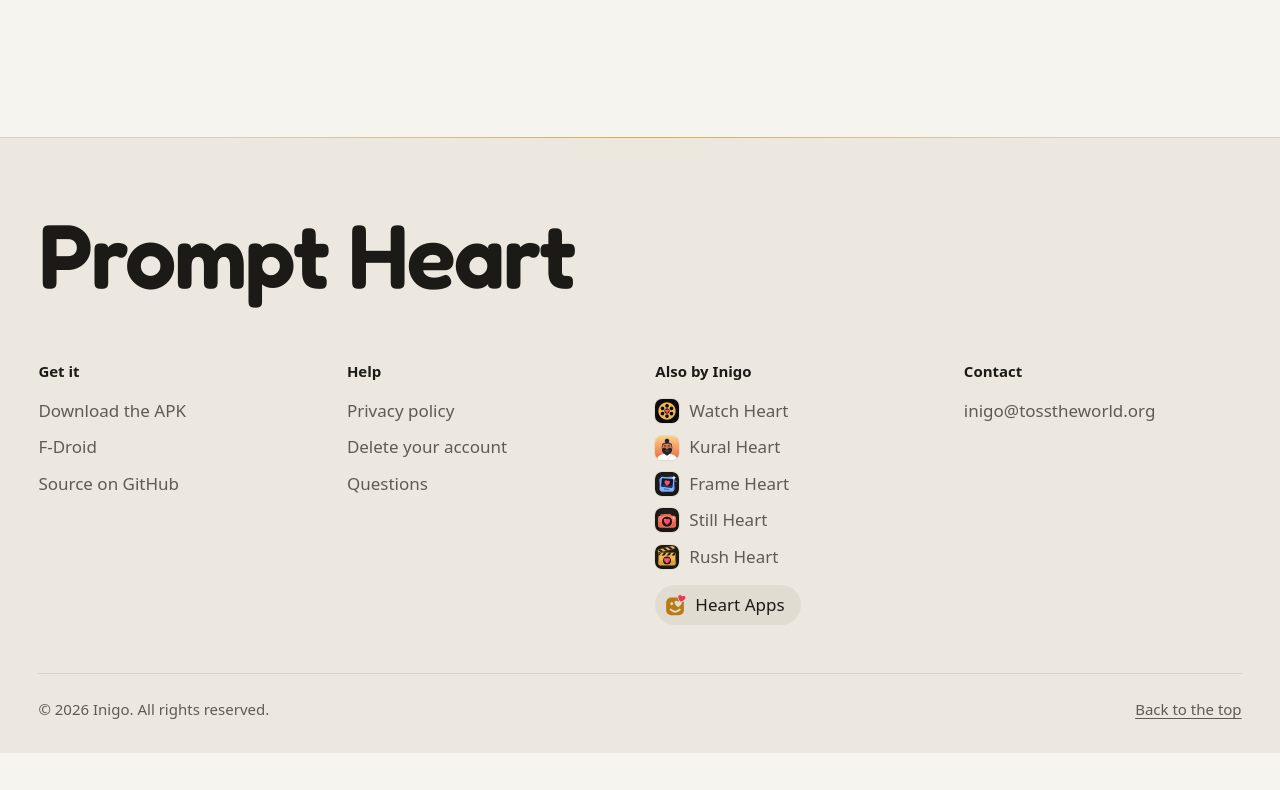
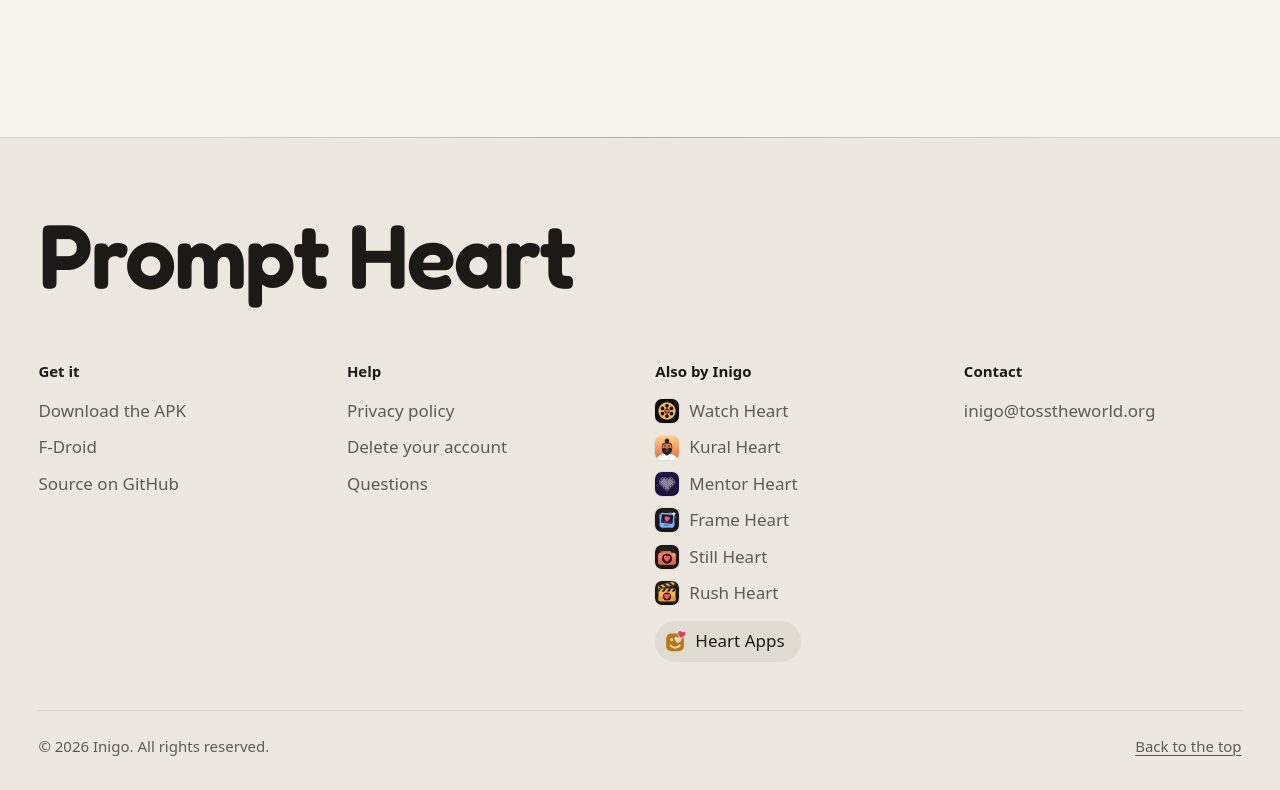
Before and after one commit to inigo-code/prompt-heart-site, a plain HTML site: page index.html in a window 1280 px wide. Shown: the part 6312-7102 px from the top of the page. Before the commit the page ends 7065 px from the top, so only its background shows below. Drawn offline with Linux system fonts and the light colour scheme.

Commit message:
Footer: Mentor Heart, the new app for college departments

```diff
--- a/index.html
+++ b/index.html
@@ -187,7 +187,7 @@
     <div class="foot-cols">
       <nav aria-label="Get the app"><h2>Get it</h2><a href="https://github.com/inigo-code/prompt-heart/releases/latest/download/promptheart.apk">Download the APK</a><a href="fdroid.html">F-Droid</a><a href="https://github.com/inigo-code/prompt-heart">Source on GitHub</a></nav>
       <nav aria-label="Help"><h2>Help</h2><a href="privacy.html">Privacy policy</a><a href="delete-account.html">Delete your account</a><a href="#questions">Questions</a></nav>
-      <nav aria-label="Also by Inigo"><h2>Also by Inigo</h2><a class="to-app" href="https://inigo-code.github.io/watch-heart-site/"><img src="assets/watch-heart.png" width="24" height="24" alt="">Watch Heart</a><a class="to-app" href="https://inigo-code.github.io/kural-heart-site/"><img src="assets/kural-heart.png" width="24" height="24" alt="">Kural Heart</a><a class="to-app" href="https://inigo-code.github.io/frame-heart-site/"><img src="assets/frame-heart.svg" width="24" height="24" alt="">Frame Heart</a><a class="to-app" href="https://inigo-code.github.io/still-heart-site/"><img src="assets/still-heart.svg" width="24" height="24" alt="">Still Heart</a><a class="to-app" href="https://inigo-code.github.io/rush-heart-site/"><img src="assets/rush-heart.svg" width="24" height="24" alt="">Rush Heart</a><a class="to-home" href="https://inigo-code.github.io/"><picture><source srcset="assets/heart-apps.svg" media="(prefers-color-scheme: dark)"><img src="assets/heart-apps-light.svg" width="20" height="20" alt=""></picture>Heart Apps</a></nav>
+      <nav aria-label="Also by Inigo"><h2>Also by Inigo</h2><a class="to-app" href="https://inigo-code.github.io/watch-heart-site/"><img src="assets/watch-heart.png" width="24" height="24" alt="">Watch Heart</a><a class="to-app" href="https://inigo-code.github.io/kural-heart-site/"><img src="assets/kural-heart.png" width="24" height="24" alt="">Kural Heart</a><a class="to-app" href="https://heartapps.github.io/mentor-heart/"><img src="assets/mentor-heart.png" width="24" height="24" alt="">Mentor Heart</a><a class="to-app" href="https://inigo-code.github.io/frame-heart-site/"><img src="assets/frame-heart.svg" width="24" height="24" alt="">Frame Heart</a><a class="to-app" href="https://inigo-code.github.io/still-heart-site/"><img src="assets/still-heart.svg" width="24" height="24" alt="">Still Heart</a><a class="to-app" href="https://inigo-code.github.io/rush-heart-site/"><img src="assets/rush-heart.svg" width="24" height="24" alt="">Rush Heart</a><a class="to-home" href="https://inigo-code.github.io/"><picture><source srcset="assets/heart-apps.svg" media="(prefers-color-scheme: dark)"><img src="assets/heart-apps-light.svg" width="20" height="20" alt=""></picture>Heart Apps</a></nav>
       <nav aria-label="Contact"><h2>Contact</h2><a href="mailto:inigo@tosstheworld.org?subject=Prompt%20Heart">inigo@tosstheworld.org</a></nav>
     </div>
     <div class="foot-last"><p>© 2026 Inigo. All rights reserved.</p><a href="#top">Back to the top</a></div>
```
Also changed, not shown: assets/mentor-heart.png (added).
